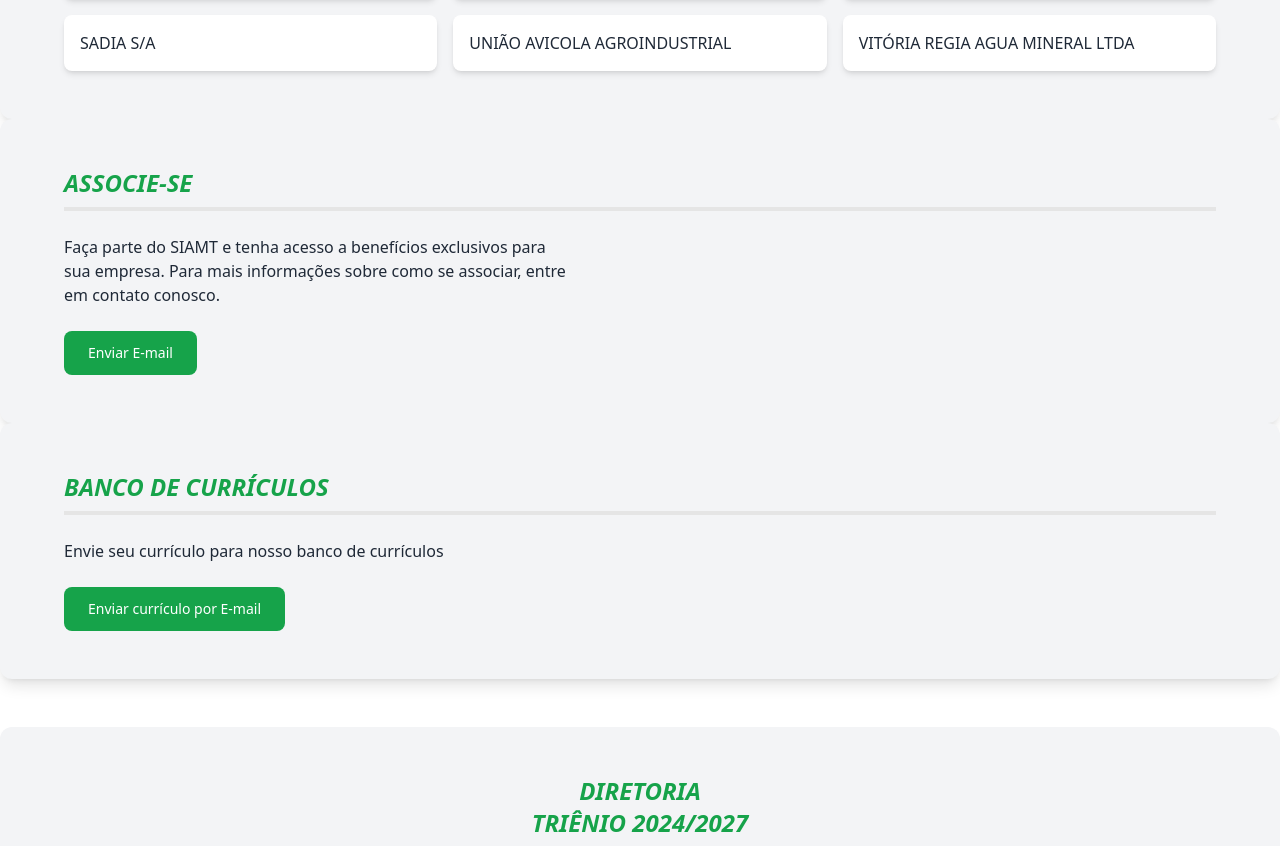
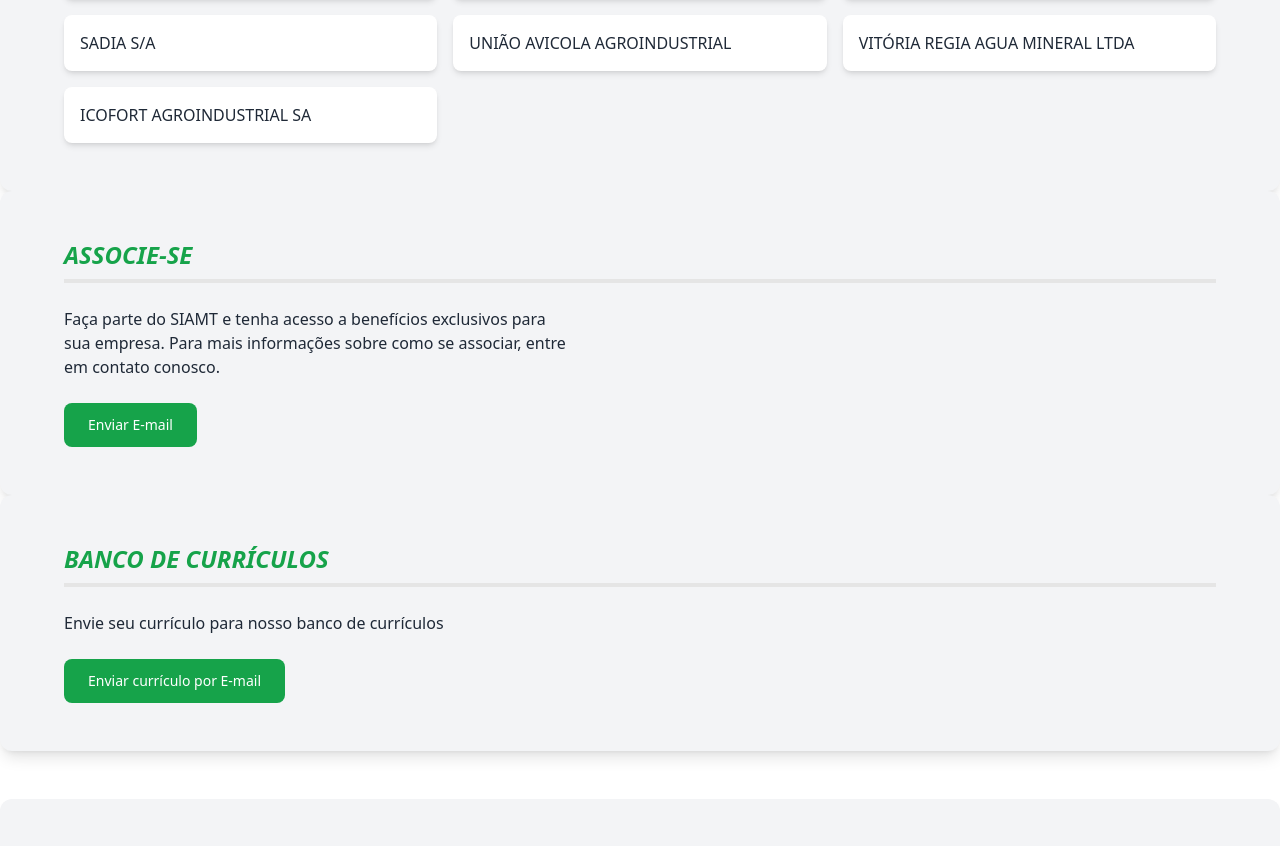
Before and after one commit to leonardomenezes7/siamt-web, a React (Vite) app: page / in a window 1280 px wide. Shown: the part 2576-3422 px from the top of the page. Built offline with nearby package versions, Linux system fonts and the light colour scheme; no server answers.

Commit message:
try fix pddg\ddssssssfssdsssssss

```diff
--- a/src/components/associates.tsx
+++ b/src/components/associates.tsx
@@ -11,7 +11,8 @@
     "REFRIGERANTES MARAJÁ LTDA",
     "SADIA S/A",
     "UNIÃO AVICOLA AGROINDUSTRIAL",
-    "VITÓRIA REGIA AGUA MINERAL LTDA"
+    "VITÓRIA REGIA AGUA MINERAL LTDA",
+    "ICOFORT AGROINDUSTRIAL SA"
   ]
 
   return (
```
